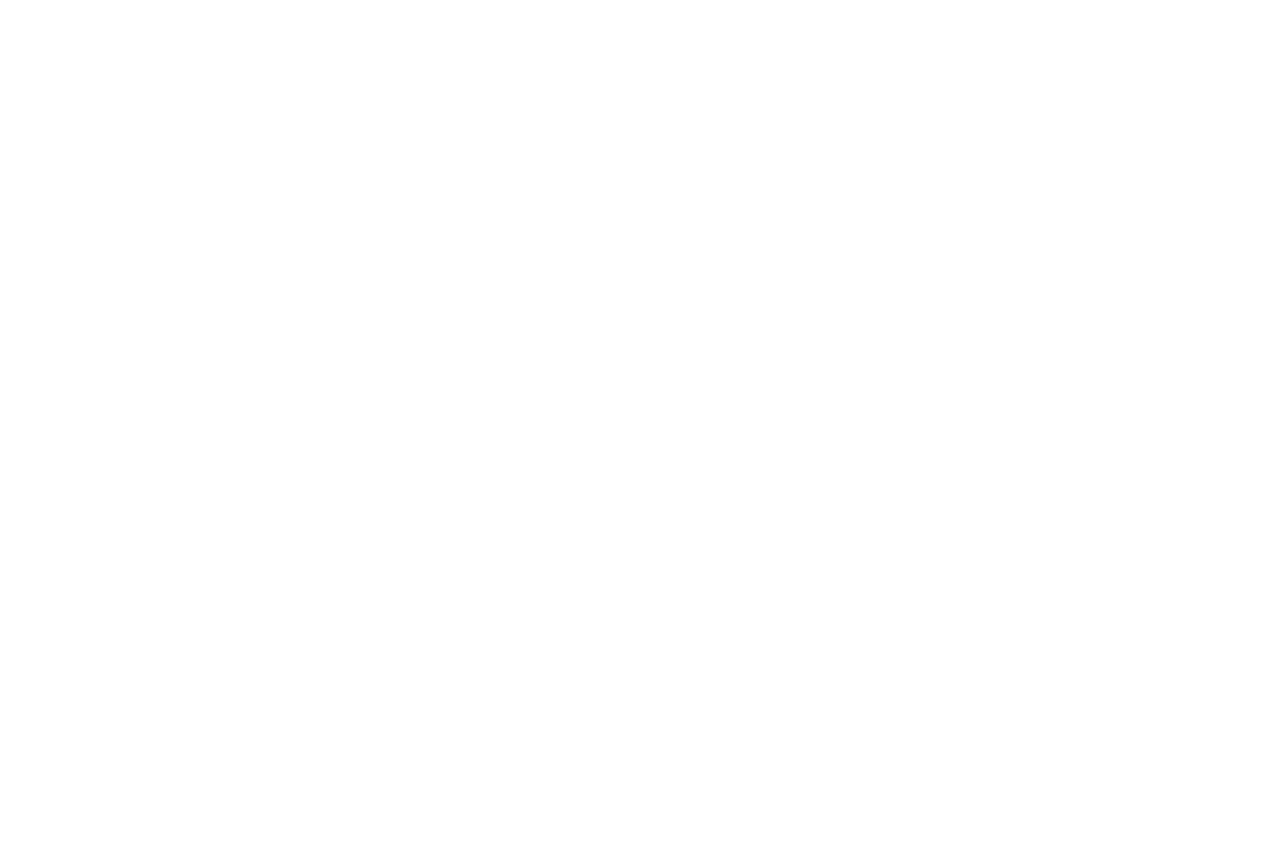
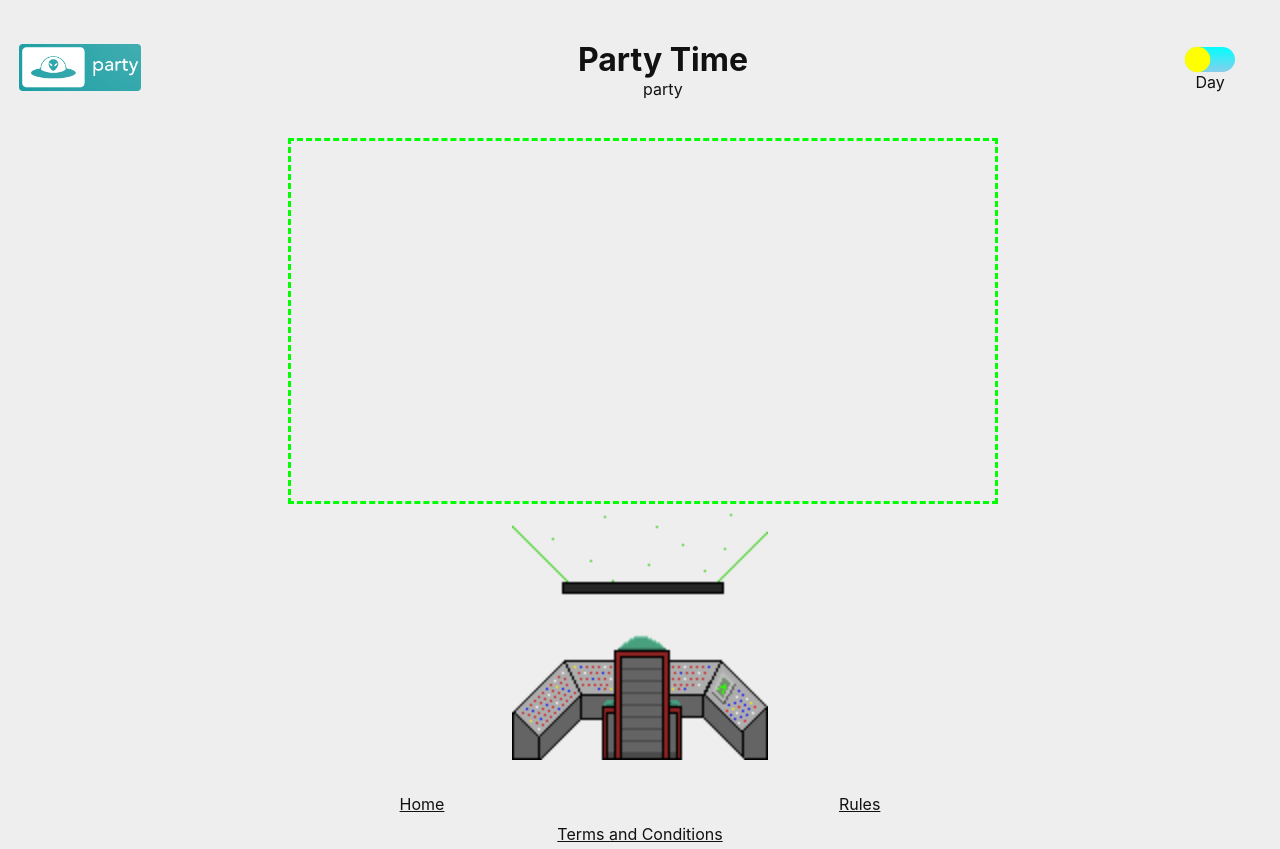
Before and after one commit to phellwege/ThePartyTime, a React (Create React App) app in the folder client/: page /Asteroids in a window 1280 px wide. Before the commit the page ends 800 px from the top, so only its background shows below. Built offline with nearby package versions, Linux system fonts and the light colour scheme; a web font is replaced by a local one.

Commit message:
added asteroids background

```diff
--- a/client/src/Main.css
+++ b/client/src/Main.css
@@ -14,7 +14,6 @@
     background-Size: cover;
     background-Repeat: no-repeat;
 }
-
 #foot_wrap {
     display: flex;
     justify-content: space-evenly;
@@ -188,7 +187,7 @@
     background-Position: center;
     background-Size: cover;
     background-Repeat: no-repeat;
-    width:100vw;
+    width:100%;
 }
 #Sketchy_characters {
     height: 20%;
@@ -216,6 +215,8 @@
     border: 3px solid black;
     align-items: center;
     margin-left: 30%;
+    border-radius: 2.5%;
+    padding: 5px;
 }
 #Art_Wrapper {
     display: flex;
@@ -235,3 +236,18 @@
     list-style-type: none;
     padding: 10px;
 }
+#Cockpit_View {
+    display: flex;
+    flex-direction: column;
+    justify-content: space-around;
+}
+#Asteroids_Game_Window {
+    border: 3.5px dashed rgb(0, 255, 0);
+    height: 45vh;
+    width: 55%;
+    margin-left: 22.5%;
+}
+#Alien_Driver img{
+    height: 20%;
+    width: 20%;
+}
--- a/client/src/views/Asteroids.js
+++ b/client/src/views/Asteroids.js
@@ -1,9 +1,21 @@
 import "../Events.css";
 import {Link} from '@reach/router';
-
+import Head from '../components/Head';
+import Footer from '../components/Footer';
+import Cockpit from '../static/Cockpit.gif'
 const Asteroids = () => {
     return (
         <>
+        <Head/>
+        <div id="Cockpit_View">
+            <div id="Asteroids_Game_Window">
+
+            </div>
+            <div id="Alien_Driver">
+                <img src={Cockpit} alt="Alien Driving SpaceShip" id="Driving"/>
+            </div>
+        </div>
+        <Footer/>
         </>
     )
 }
```
Also changed, not shown: client/src/static/Cockpit.gif (added).
